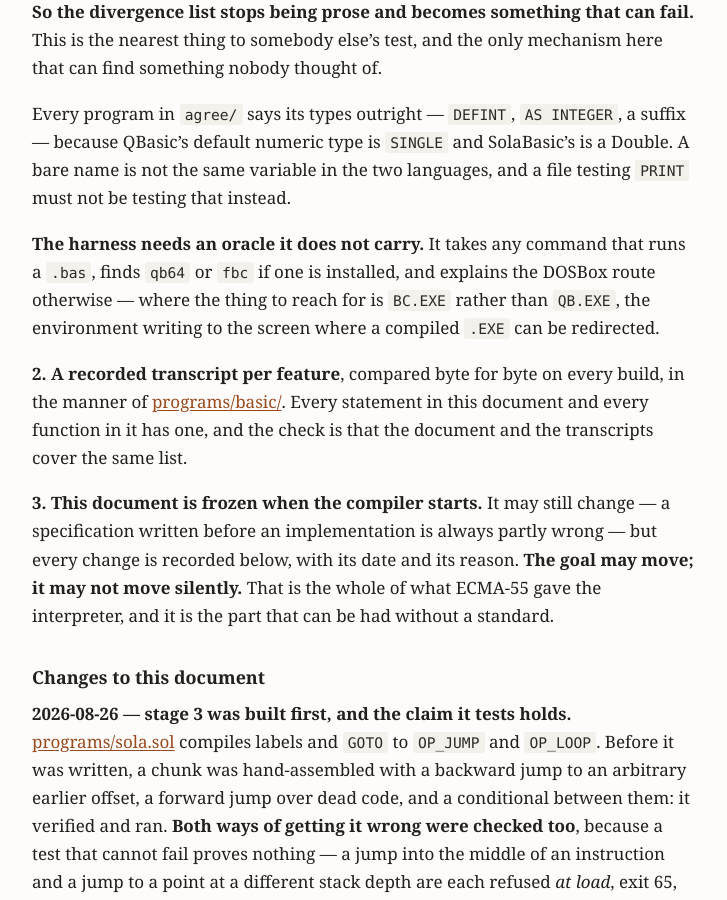
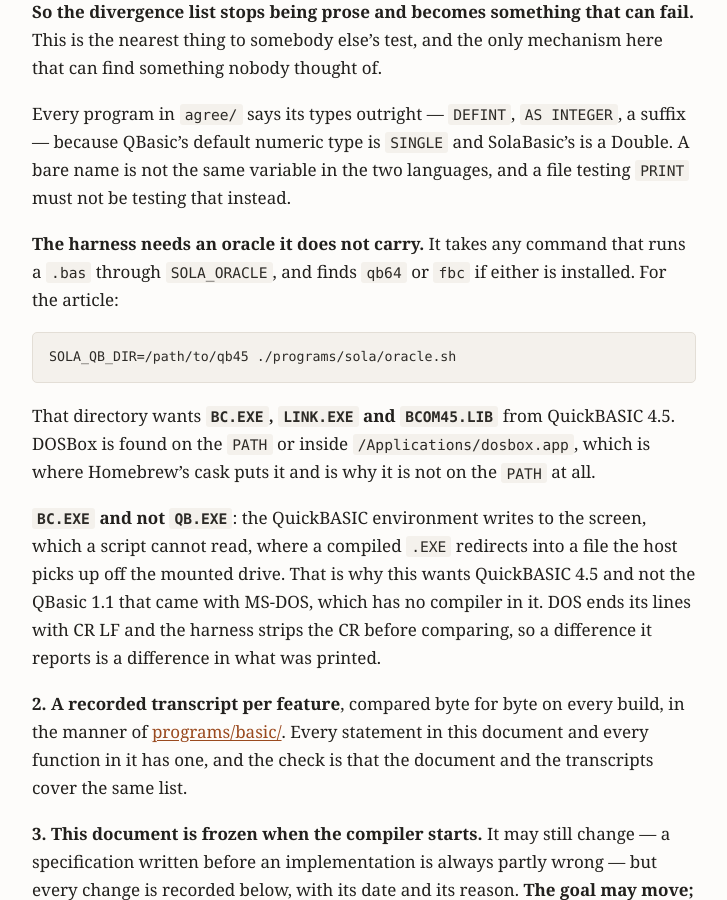
Before and after one commit to hansolovkarlsson/Solveig, a Jekyll site: the page built from docs/SOLABASIC.md, in a window 1280 px wide and 900 px high, scrolled down 14537 px. Shown: the whole window, without its empty margins (276-1003 px from the left). Built offline with Jekyll 4.4.1, drawn with Linux system fonts in a browser that asks for light colours; our own code applies the rules of GitHub Pages for plain Markdown files.

Commit message:
The oracle harness can drive DOSBox
An adapter for the route the language definition names as the authoritative
one: QuickBASIC 4.5 under DOSBox, compiled with BC.EXE, linked against
BCOM45.LIB, run with its output redirected, and the file read back off the
mounted drive.

DOSBox is found inside /Applications/dosbox.app as well as on the PATH, because
Homebrew's cask installs an app bundle and puts nothing on the PATH -- which
looks like DOSBox not being installed at all.

Headless works: SDL_VIDEODRIVER=dummy, a mount, a redirection and an exit, with
the file appearing on the host. That was the part that could have made this
route impossible and it was measured before the adapter was written.

BC.EXE and not QB.EXE, because the QuickBASIC environment writes to the screen
and a script cannot read that, where a compiled .EXE redirects into a file. It
is also why QBasic 1.1, the one that came with MS-DOS, will not do: there is no
compiler in it.

The .EXE is what says the toolchain worked, and not the .TXT. DOS creates the
file a redirection names before it discovers there is nothing to run, so
OUT.TXT exists either way -- and the first version of this reported a missing
BC.EXE as though the program had printed "Illegal command: P.EXE". Checking for
the .EXE on the host side is what tells the two apart, and the message now names
what is missing.

DOS ends its lines with CR LF and this strips the CR before comparing, so a
difference reported is a difference in what was printed.

Still no verdict: the harness now needs only BC.EXE, LINK.EXE and BCOM45.LIB in
SOLA_QB_DIR, and those are Microsoft's to hand out rather than this script's to
fetch.

Co-Authored-By: Claude Opus 5 <noreply@anthropic.com>
Claude-Session: https://claude.ai/code/session_014Emnizwfra15qgDU979HaB

````diff
--- a/docs/SOLABASIC.md
+++ b/docs/SOLABASIC.md
@@ -549,10 +549,23 @@ Double. A bare name is not the same variable in the two languages, and a file
 testing `PRINT` must not be testing that instead.
 
 **The harness needs an oracle it does not carry.** It takes any command that
-runs a `.bas`, finds `qb64` or `fbc` if one is installed, and explains the
-DOSBox route otherwise — where the thing to reach for is `BC.EXE` rather than
-`QB.EXE`, the environment writing to the screen where a compiled `.EXE` can be
-redirected.
+runs a `.bas` through `SOLA_ORACLE`, and finds `qb64` or `fbc` if either is
+installed. For the article:
+
+```sh
+SOLA_QB_DIR=/path/to/qb45 ./programs/sola/oracle.sh
+```
+
+That directory wants **`BC.EXE`, `LINK.EXE` and `BCOM45.LIB`** from QuickBASIC
+4.5. DOSBox is found on the `PATH` or inside `/Applications/dosbox.app`, which
+is where Homebrew's cask puts it and is why it is not on the `PATH` at all.
+
+**`BC.EXE` and not `QB.EXE`**: the QuickBASIC environment writes to the screen,
+which a script cannot read, where a compiled `.EXE` redirects into a file the
+host picks up off the mounted drive. That is why this wants QuickBASIC 4.5 and
+not the QBasic 1.1 that came with MS-DOS, which has no compiler in it. DOS ends
+its lines with CR LF and the harness strips the CR before comparing, so a
+difference it reports is a difference in what was printed.
 
 **2. A recorded transcript per feature**, compared byte for byte on every build,
 in the manner of [programs/basic/](../programs/basic/). Every statement in this
````
Also changed, not shown: 1 other file.
